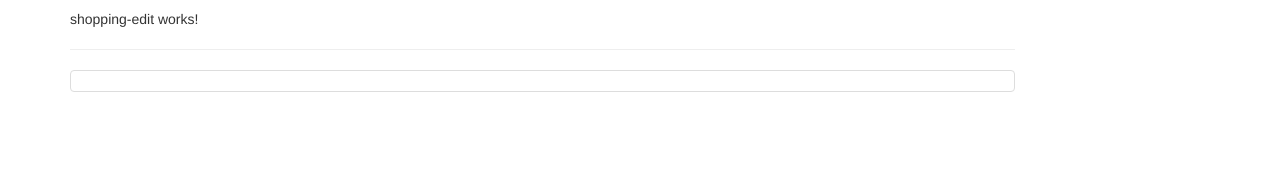
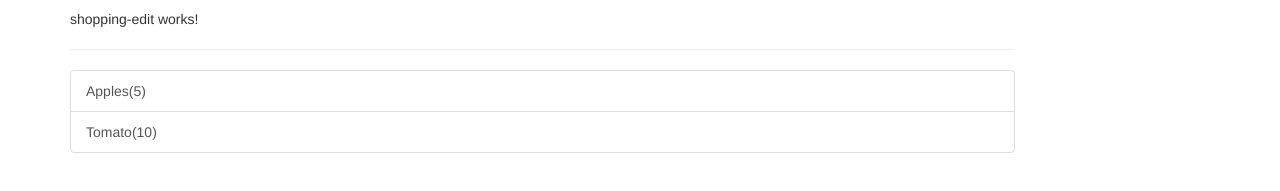
Before and after one commit to Rupam0710/Shopping-App-Angular, an Angular app: page / in a window 1280 px wide. Shown: the part 239-430 px from the top of the page. Built offline with nearby package versions, Linux system fonts and the light colour scheme.

Commit message:
39com create & output shopping list v60

```diff
--- a/src/app/shopping-list/shopping-list.component.html
+++ b/src/app/shopping-list/shopping-list.component.html
@@ -3,7 +3,13 @@
     <app-shopping-edit></app-shopping-edit>
     <hr />
     <ul class="list-group">
-      <a class="list-group-item" style="cursor: pointer"></a>
+      <a
+        class="list-group-item"
+        style="cursor: pointer"
+        *ngFor="let ingredients of ingredients"
+      >
+        {{ ingredients.name }}({{ ingredients.amount }})
+      </a>
     </ul>
   </div>
 </div>
--- a/src/app/shopping-list/shopping-list.component.ts
+++ b/src/app/shopping-list/shopping-list.component.ts
@@ -1,4 +1,5 @@
 import { Component } from '@angular/core';
+import { Ingredients } from '../shared/ingredient.model';
 
 @Component({
   selector: 'app-shopping-list',
@@ -6,5 +7,8 @@ import { Component } from '@angular/core';
   styleUrl: './shopping-list.component.scss'
 })
 export class ShoppingListComponent {
-  ingredients = [];
+  ingredients: Ingredients[] = [
+    new Ingredients('Apples', 5),
+    new Ingredients('Tomato', 10),
+  ];
 }
```
